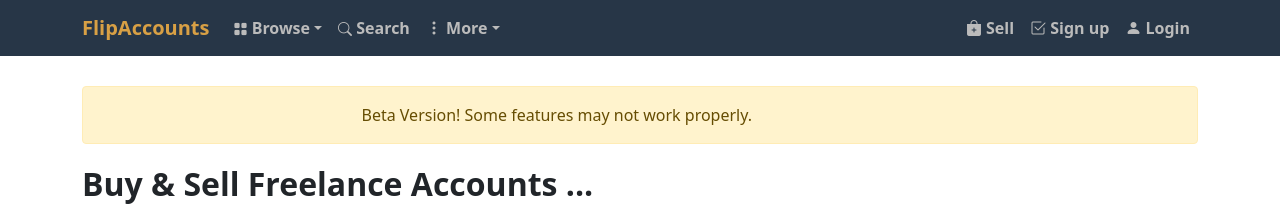
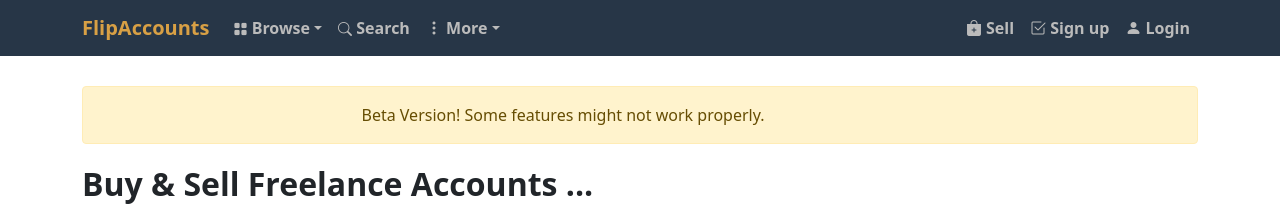
Before and after one commit to nxoo/flipaccounts, a Next.js app in the folder frontend/: page / in a window 1280 px wide. Shown: the top 206 px of the page. Built offline with nearby package versions, Linux system fonts and the light colour scheme; no server answers.

Commit message:
corrected spelling

```diff
--- a/frontend/pages/index.js
+++ b/frontend/pages/index.js
@@ -8,7 +8,7 @@
         <Layout>
             <div className='alert alert-warning alert-dismissible fade show' role="alert">
                 <div className="col-sm-6 mx-auto">
-                    Beta Version! Some features may not work properly.
+                    Beta Version! Some features might not work properly.
                 </div>
             </div>
             <p>
--- a/frontend/pages/login.js
+++ b/frontend/pages/login.js
@@ -142,7 +142,7 @@
                                 />
                             </div>
                         </div>
-                        <button type="submit" className="btn btn-primary mb-4">Login</button>
+                        <button type="submit" className="btn btn-primary mb-2">Login</button>
                     </form>
                     <p>Don't have an account? <Link href="/signup"><a>Sign up</a></Link><br/>
                         <Link href="/forgot"><a>Forgot Password?</a></Link></p>
```
